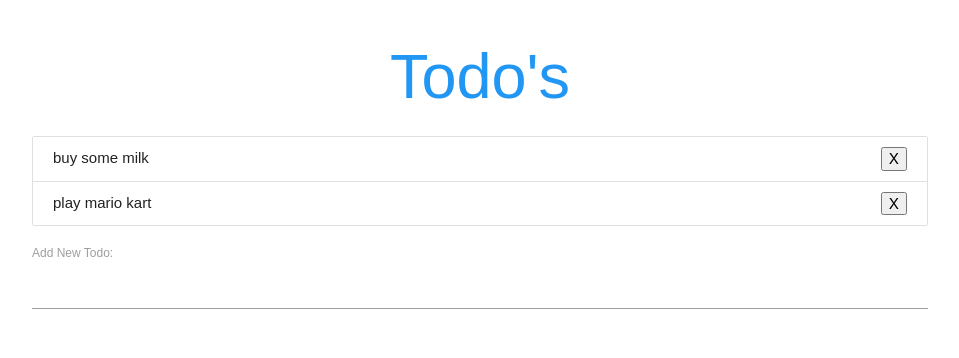
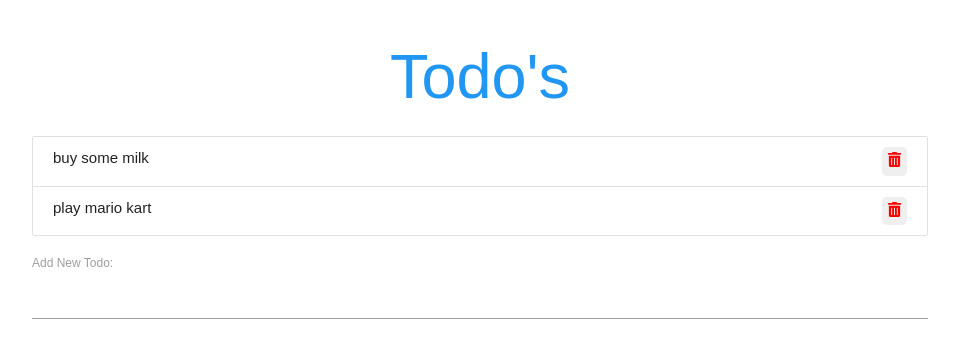
Before and after one commit to lswebdevelops/react-todo-list, a React (Create React App) app: page / in a window 1280 px wide. Shown: the top 358 px of the page, without its empty margins (160-1119 px from the left). Built offline with nearby package versions, Linux system fonts and the light colour scheme; the HTML template or start-up script is replaced by a standard one.

Commit message:
adding some styling to delete button

```diff
--- a/package.json
+++ b/package.json
@@ -8,6 +8,7 @@
     "@testing-library/user-event": "^13.5.0",
     "react": "^18.2.0",
     "react-dom": "^18.2.0",
+    "react-icons": "^4.10.1",
     "react-scripts": "5.0.1",
     "web-vitals": "^2.1.4"
   },
--- a/src/Todos.js
+++ b/src/Todos.js
@@ -1,4 +1,5 @@
 import React from "react";
+import { FaTrashAlt } from "react-icons/fa";
 
 const Todos = ({ todos, deleteTodo }) => {
   const todoList = todos.length ? (
@@ -14,7 +15,8 @@ const Todos = ({ todos, deleteTodo }) => {
            onClick={() => {
             deleteTodo(todo.id);
           }}
-          > X </button>
+          className="delete-button"
+          ><FaTrashAlt /></button>
         </div>
       );
     })
--- a/src/index.css
+++ b/src/index.css
@@ -8,3 +8,9 @@ body {
   justify-content: space-between;
 
 }
+.delete-button {
+  color: red;
+  border: none;
+  border-radius: 5px;
+  padding: 5px;
+}
```
Also changed, not shown: 1 other file (tests, documents, lock files or other folders).
